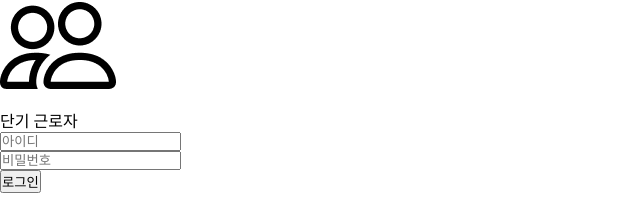
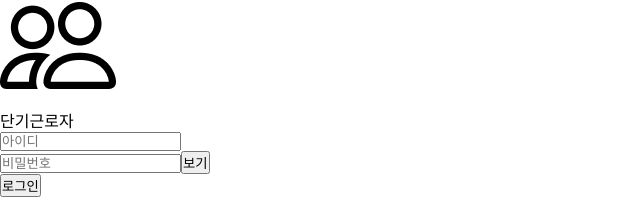
Before and after one commit to EverydayFestival/FrontEnd, a React (Vite) app: page /login in a window 1280 px wide. Shown: the part 392-616 px from the top of the page, without its empty margins (0-640 px from the left). Built offline with nearby package versions, Linux system fonts and the light colour scheme; a web font is replaced by a local one.

Commit message:
로그인 해결

```diff
--- a/src/App.jsx
+++ b/src/App.jsx
@@ -55,7 +55,7 @@ function UnauthorizedPage() {
 
 const App = ()=>{
 
-  const allRoles = ["축제 기획자", "업체", "단기 근로자"];
+  const allRoles = ["축제기획자", "업체", "단기근로자"];
 
   return (
     <FestivalProvider>
@@ -92,8 +92,8 @@ const App = ()=>{
 
 
         {/* '축제 기획자'만 접근 가능한 라우트 */}
-        <Route path="/festival-register" element={<PrivateRoute allowedRoles={["축제 기획자"]}><FestivalRegister/></PrivateRoute>} />
-        <Route path="/select-festival" element={<PrivateRoute allowedRoles={["축제 기획자"]}><SelectFestivalPage /></PrivateRoute>} />
+        <Route path="/festival-register" element={<PrivateRoute allowedRoles={["축제기획자"]}><FestivalRegister/></PrivateRoute>} />
+        <Route path="/select-festival" element={<PrivateRoute allowedRoles={["축제기획자"]}><SelectFestivalPage /></PrivateRoute>} />
 
         <Route path="/inquiry" element={<PrivateRoute allowedRoles={allRoles}><Inquiry/></PrivateRoute>} />
         <Route path="/festivals/:id" element={<PrivateRoute allowedRoles={allRoles}><FestivalDetail /></PrivateRoute>} />
--- a/src/components/MyPageRouter.jsx
+++ b/src/components/MyPageRouter.jsx
@@ -17,13 +17,13 @@ const MyPageRouter = () => {
 
     // 3. switch 문을 사용하여 사용자의 역할을 확인하고 리디렉션합니다.
     switch (user.role) {
-        case '축제 기획자':
+        case '축제기획자':
             // 사용자가 축제 기획자인 경우 해당 페이지로 리디렉션합니다.
             return <Navigate to="/mypage/festival" replace />;
         case '업체':
             // 사용자가 업체인 경우 해당 페이지로 리디렉션합니다.
             return <Navigate to="/mypage/company" replace />;
-        case '단기 근로자':
+        case '단기근로자':
             // 사용자가 단기 근로자인 경우 해당 페이지로 리디렉션합니다.
             return <Navigate to="/mypage/labor" replace />;
         default:
--- a/src/pages/Login.jsx
+++ b/src/pages/Login.jsx
@@ -7,58 +7,38 @@ function Login() {
     const navigate = useNavigate();
     const { login } = useContext(AuthContext);
 
-    const [role, setRole] = useState("festival");
+    // 선택된 역할을 저장하는 state ('festival', 'company', 'worker')
+    const [role, setRole] = useState(null);
     const [account, setAccount] = useState("");
     const [password, setPassword] = useState("");
     const [error, setError] = useState(null);
+    const [showPassword, setShowPassword] = useState(false);
 
-    //목업 계정
-    const mockUsers = {
-        festival: { id: "H_acc_0", password: "H_pwd_0", role: "축제 기획자"},
-        company: { id: "C_acc_0", password: "C_pwd_0", role: "업체"},
-        worker: { id: "L_acc_0", password: "L_pwd_0", role: "단기 근로자"},
-    };
-
-    const handleRoleChange = (rolekey) => {
-        setRole(rolekey);
-        setAccount(mockUsers[rolekey].id);
-        setPassword(mockUsers[rolekey].password);
-
-        // 권한 부여 (목업 기준)
-    const userInfo = mockUsers[rolekey];
-    login({ account: userInfo.id, role: userInfo.role });  // ✅ 바로 AuthContext 업데이트
-    // navigate("/"); // 누르면 홈이나 해당 역할 전용 페이지로 이동
-        setError(null); //역할 변경 시 에러 메시지 초기화
-    };
-
-    //목업 로그인 핸들러
-    // const handleLogin = (e) => {
-    //     e.preventDefault();
-
-    //     const userInfo = mockUsers[role];
-
-    //     if (account === userInfo.id && password === userInfo.password) {
-    //         login({ account, role: userInfo.role });
-    //         navigate("/");
-    //     } else {
-    //         setError("아이디 또는 비밀번호가 올바르지 않습니다.");
-    //     }
-    // };
-
+    // 역할 정보를 담은 배열
     const roles = [
         { key: "festival", name: "축제기획자", img: "/images/festival.png" },
         { key: "company", name: "업체", img: "/images/company.png" },
-        { key: "worker", name: "단기 근로자", img: "/images/worker.png" },
+        { key: "worker", name: "단기근로자", img: "/images/worker.png" },
     ];
 
-    //실제 API
+    // 역할 카드 클릭 시, 선택된 역할의 key를 state에 저장하는 핸들러
+    const handleRoleChange = (roleKey) => {
+        setRole(roleKey);
+        setError(null); // 역할을 변경하면 에러 메시지를 초기화합니다.
+    };
 
-   // 실제 API 로그인
+    // 실제 API를 이용한 로그인 핸들러
     const handleLogin = async (e) => {
         e.preventDefault();
 
+        // 역할이 선택되었는지 먼저 확인합니다.
+        if (!role) {
+            setError("먼저 역할을 선택해주세요.");
+            return;
+        }
+
         try {
-        const response = await fetch("http://43.201.6.192:8080/api/auth/login", {  // ✅ /api 추가
+            const response = await fetch("/api/auth/login", {
                 method: "POST",
                 headers: { "Content-Type": "application/json" },
                 body: JSON.stringify({
@@ -70,29 +50,30 @@ const handleLogin = async (e) => {
             const result = await response.json();
 
             if (response.ok) {
-            // 토큰 저장 (쿠키 대신 localStorage 예시)
+                // API 인증 성공 시
+                // 1. 토큰을 localStorage에 저장
                 localStorage.setItem("accessToken", result.accessToken);
                 localStorage.setItem("refreshToken", result.refreshToken);
-            console.log(result);
 
-            // AuthContext 업데이트
-            login({ account, role: result.role });
+                // 2. 선택된 역할의 전체 이름(name)을 찾습니다.
+                const selectedRoleObject = roles.find(r => r.key === role);
+                const roleName = selectedRoleObject ? selectedRoleObject.name : '';
 
-            // 이동
+                // 3. AuthContext에 계정 정보와 '선택했던 역할 이름'을 저장합니다.
+                login({ account, role: roleName });
+
+                // 4. API가 지정한 URL 또는 기본 URL로 이동합니다.
                 navigate(result.redirectUrl || "/");
+
             } else {
-            setError(result.message || "로그인 실패");
+                // API 인증 실패 시
+                setError(result.message || "로그인에 실패했습니다.");
             }
         } catch (err) {
-        console.error(err);
-        setError("서버 오류가 발생했습니다.");
+            console.error("Login API error:", err);
+            setError("서버에 오류가 발생했습니다. 잠시 후 다시 시도해주세요.");
         }
-
     };
-
-
-
-
 
     return (
         <div className="flex items-center justify-center min-h-screen bg-gray-100">
@@ -143,19 +124,30 @@ const handleLogin = async (e) => {
                             value={account}
                             onChange={(e) => setAccount(e.target.value)}
                             className="w-full px-4 py-2 text-gray-700 bg-gray-200 rounded-md focus:outline-none focus:ring-2 focus:ring-blue-500"
+                            required
                         />
                     </div>
-                    <div>
+                    {/* 3. 비밀번호 입력 필드와 보기/숨기기 버튼을 함께 배치합니다. */}
+                    <div className="relative">
                         <input
-                            type="password"
+                            // 4. type을 state에 따라 동적으로 변경합니다.
+                            type={showPassword ? "text" : "password"}
                             placeholder="비밀번호"
                             value={password}
                             onChange={(e) => setPassword(e.target.value)}
                             className="w-full px-4 py-2 text-gray-700 bg-gray-200 rounded-md focus:outline-none focus:ring-2 focus:ring-blue-500"
+                            required
                         />
+                        {/* 5. 버튼 클릭 시 showPassword state를 토글(뒤집기)합니다. */}
+                        <button
+                            type="button" // form의 submit을 방지하기 위해 type="button"을 꼭 넣어주세요.
+                            onClick={() => setShowPassword(!showPassword)}
+                            className="absolute inset-y-0 right-0 px-3 flex items-center text-sm text-gray-600"
+                        >
+                            {showPassword ? "숨기기" : "보기"}
+                        </button>
                     </div>
 
-                    {/* 에러 메시지 표시 */}
                     {error && <p className="text-sm text-center text-red-500">{error}</p>}
 
                     <div>
@@ -169,7 +161,6 @@ const handleLogin = async (e) => {
                 </form>
             </div>
         </div>
-
     );
 }
 
--- a/vite.config.js
+++ b/vite.config.js
@@ -1,5 +1,5 @@
 import { defineConfig } from "vite";
-// import react from "@vitejs/plugin-react";
+import react from "@vitejs/plugin-react";
 // import svgr from "vite-plugin-svgr";
 
 // https://vite.dev/config/
@@ -7,9 +7,9 @@ export default defineConfig({
   server: {
     proxy: {
       "/api": {
-        target: "http://43.201.6.192:8080/api/auth/login",
+        target: "http://43.201.6.192:8080",
         changeOrigin: true,
-        rewrite: (path) => path.replace(/^\/api/, ""),
+        //rewrite: (path) => path.replace(/^\/api/, ''),
       },
     },
   },
```
Lines whose indentation alone changed are shown as unchanged.
